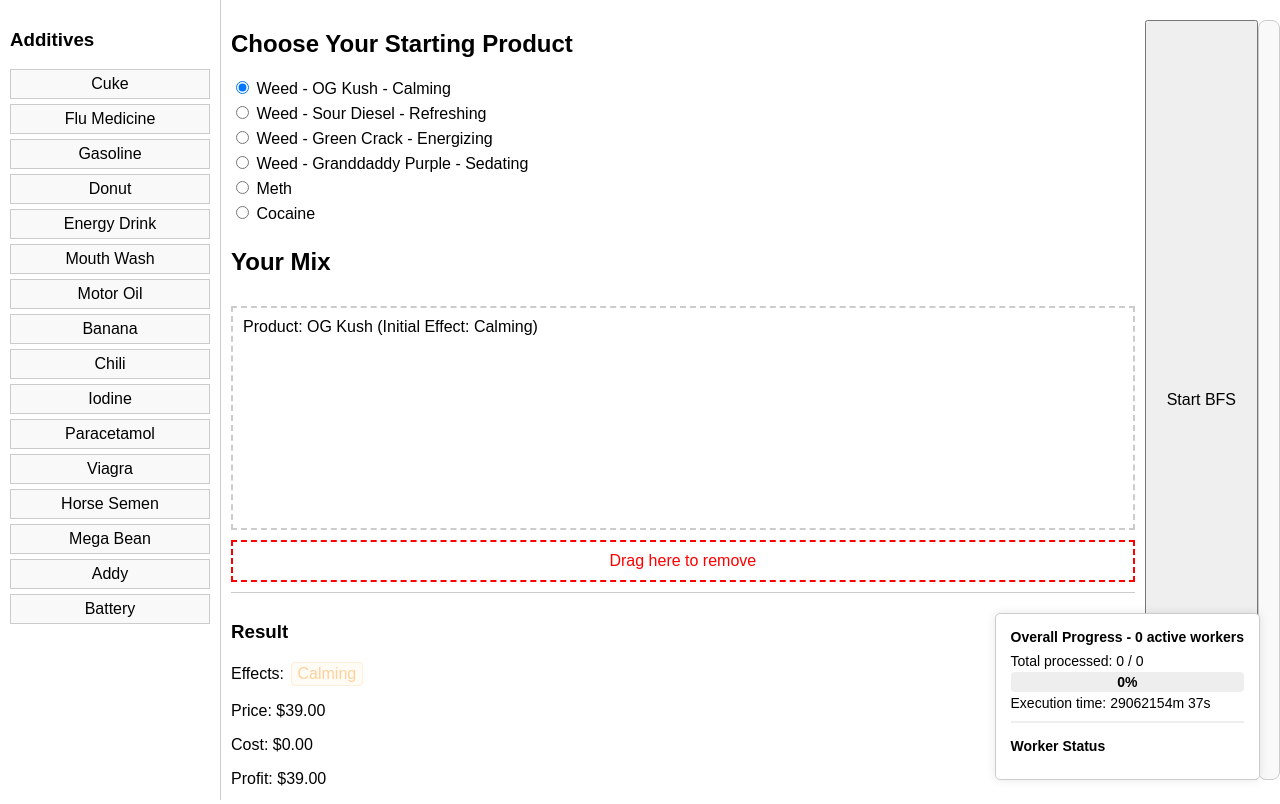
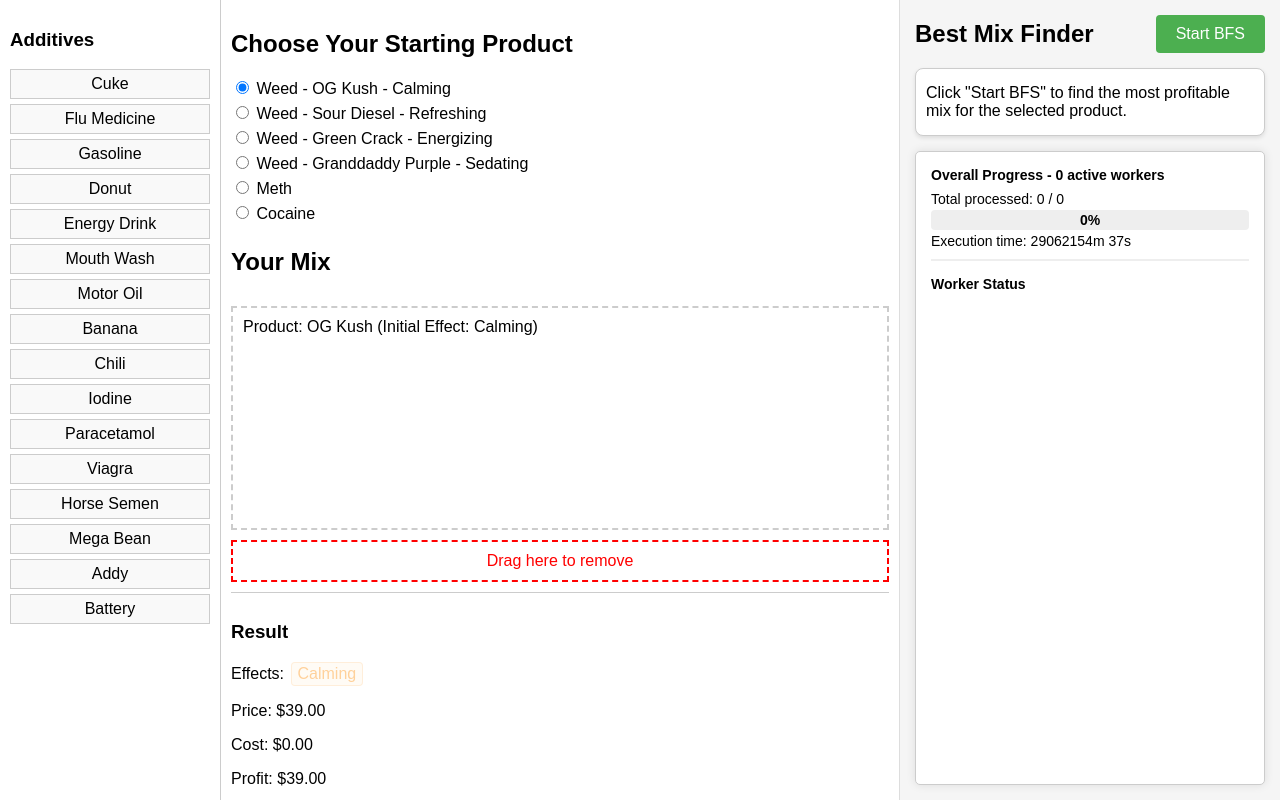
Before and after one commit to DrakeCaesar/schedule-I-calculator, a website built with Vite: page index.html in a window 1280 px wide. Built offline with nearby package versions, Linux system fonts and the light colour scheme.

Commit message:
feat: restructure layout to include BFS section and improve UI organization

```diff
--- a/index.html
+++ b/index.html
@@ -11,18 +11,42 @@
         display: flex;
         height: 100vh;
       }
+
+      /* Main content area */
+      #mainContainer {
+        display: flex;
+        flex: 1;
+        overflow: hidden;
+      }
+
+      /* Sidebar for additives */
       #sidebar {
         width: 200px;
         border-right: 1px solid #ccc;
         padding: 10px;
         overflow-y: auto;
       }
+
+      /* Main mixing area */
       #main {
         flex: 1;
         padding: 10px;
         display: flex;
         flex-direction: column;
+        overflow-y: auto;
       }
+
+      /* BFS section on the right */
+      #bfsSection {
+        width: 350px;
+        border-left: 1px solid #ddd;
+        background-color: #f5f5f5;
+        padding: 15px;
+        display: flex;
+        flex-direction: column;
+        overflow-y: auto;
+      }
+
       /* Additive items in the sidebar */
       .draggable {
         padding: 5px;
@@ -74,6 +98,8 @@
     </style>
   </head>
   <body>
+    <!-- Main container with sidebar and main content -->
+    <div id="mainContainer">
       <div id="sidebar">
         <h3>Additives</h3>
         <div id="additivesList">
@@ -101,6 +127,19 @@
           <p id="finalProfit">Profit:</p>
         </div>
       </div>
+
+      <!-- BFS Section on the right -->
+      <div id="bfsSection">
+        <div class="bfs-controls">
+          <h2>Best Mix Finder</h2>
+          <button id="bfsButton">Start BFS</button>
+        </div>
+        <div id="bestMixDisplay">
+          <p>Click "Start BFS" to find the most profitable mix for the selected product.</p>
+        </div>
+        <!-- Progress display will be inserted here by JavaScript -->
+      </div>
+    </div>
     <script src="/src/index.ts" type="module"></script>
   </body>
 </html>
--- a/src/bfs.ts
+++ b/src/bfs.ts
@@ -164,7 +164,14 @@ export function createProgressDisplay() {
     progressDisplay = document.createElement("div");
     progressDisplay.id = "bfsProgressDisplay";
     progressDisplay.classList.add("progress-display");
-    document.body.appendChild(progressDisplay);
+
+    // Add to BFS section instead of body
+    const bfsSection = document.getElementById("bfsSection");
+    if (bfsSection) {
+      bfsSection.appendChild(progressDisplay);
+    } else {
+      document.body.appendChild(progressDisplay); // Fallback
+    }
   }
 
   updateProgressDisplay();
--- a/src/index.ts
+++ b/src/index.ts
@@ -98,27 +98,15 @@ function initializeApp() {
     trash.addEventListener("drop", onTrashDrop);
   }
 
-  // Add BFS button and best mix display if not already present
-  let bfsButton = document.getElementById("bfsButton");
-  if (!bfsButton) {
-    bfsButton = document.createElement("button");
-    bfsButton.id = "bfsButton";
-    bfsButton.textContent = "Start BFS";
-    document.body.appendChild(bfsButton);
-
+  // Set up BFS button event listener
+  const bfsButton = document.getElementById("bfsButton");
+  if (bfsButton) {
     bfsButton.addEventListener("click", () => {
       toggleBFS();
     });
   }
 
-  let bestMixDisplay = document.getElementById("bestMixDisplay");
-  if (!bestMixDisplay) {
-    bestMixDisplay = document.createElement("div");
-    bestMixDisplay.id = "bestMixDisplay";
-    document.body.appendChild(bestMixDisplay);
-  }
-
-  // Create progress display container
+  // Create progress display container in the BFS section
   createProgressDisplay();
 
   // Initialize display with default product.
--- a/src/style.scss
+++ b/src/style.scss
@@ -40,6 +40,14 @@ body {
   height: 100vh;
 }
 
+/* Main container layout */
+#mainContainer {
+  display: flex;
+  flex: 1;
+  overflow: hidden;
+}
+
+/* Sidebar for additives */
 #sidebar {
   width: 200px;
   border-right: 1px solid #ccc;
@@ -47,11 +55,35 @@ body {
   overflow-y: auto;
 }
 
+/* Main mixing area */
 #main {
   flex: 1;
   padding: 10px;
   display: flex;
   flex-direction: column;
+  overflow-y: auto;
+}
+
+/* BFS section on the right */
+#bfsSection {
+  width: 350px;
+  border-left: 1px solid #ddd;
+  background-color: #f5f5f5;
+  padding: 15px;
+  display: flex;
+  flex-direction: column;
+  overflow-y: auto;
+}
+
+.bfs-controls {
+  display: flex;
+  align-items: center;
+  justify-content: space-between;
+  margin-bottom: 15px;
+}
+
+.bfs-controls h2 {
+  margin: 0;
 }
 
 /* Additive items in the sidebar */
@@ -127,20 +159,32 @@ body {
 
 /* BFS Button and Result Display */
 #bfsButton {
-  display: block;
-  margin: 20px auto;
   padding: 10px 20px;
   font-size: 16px;
   cursor: pointer;
+  background-color: #4CAF50;
+  color: white;
+  border: none;
+  border-radius: 4px;
+  transition: background-color 0.3s;
+
+  &:hover {
+    background-color: #3e8e41;
+  }
+
+  &:active {
+    background-color: #3e8e41;
+    transform: translateY(1px);
+  }
 }
 
 #bestMixDisplay {
-  margin: 20px auto;
   padding: 10px;
   border: 1px solid #ccc;
   border-radius: 8px;
-  max-width: 600px;
-  background-color: #f9f9f9;
+  background-color: #fff;
+  box-shadow: 0 2px 4px rgba(0, 0, 0, 0.1);
+  margin-bottom: 15px;
 }
 
 #bestMixDisplay h3 {
@@ -151,20 +195,15 @@ body {
   margin: 5px 0;
 }
 
-/* Progress display styling */
+/* Progress display styling - now embedded in the BFS section */
 .progress-display {
-  position: fixed;
-  bottom: 20px;
-  right: 20px;
-  background: white;
   border: 1px solid #ccc;
   padding: 15px;
   border-radius: 5px;
+  background-color: white;
   box-shadow: 0 0 10px rgba(0, 0, 0, 0.1);
-  max-width: 350px;
-  max-height: 80vh;
+  flex: 1;
   overflow-y: auto;
-  z-index: 1000;
   font-size: 14px;
 }
 
```
Lines whose indentation alone changed are shown as unchanged.
